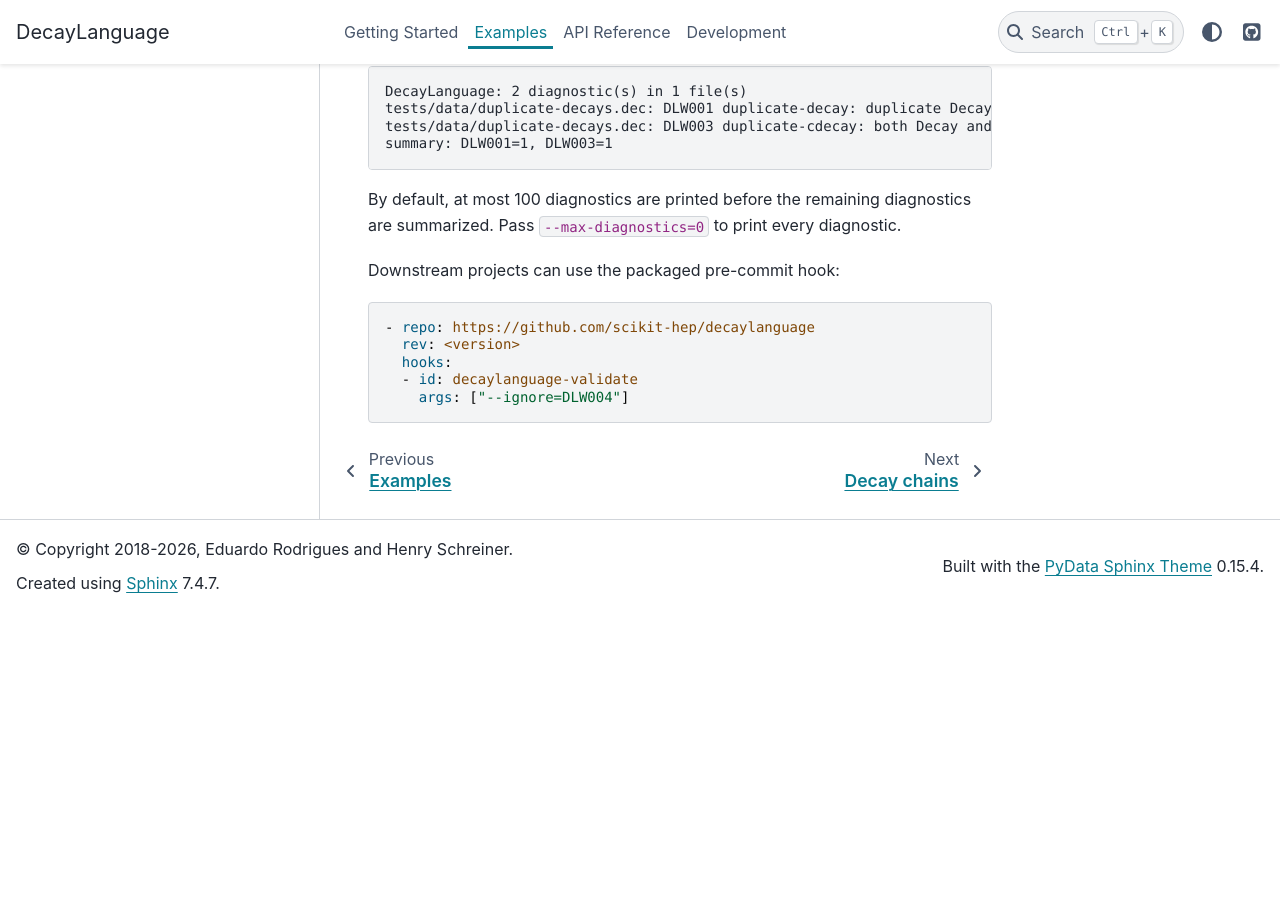
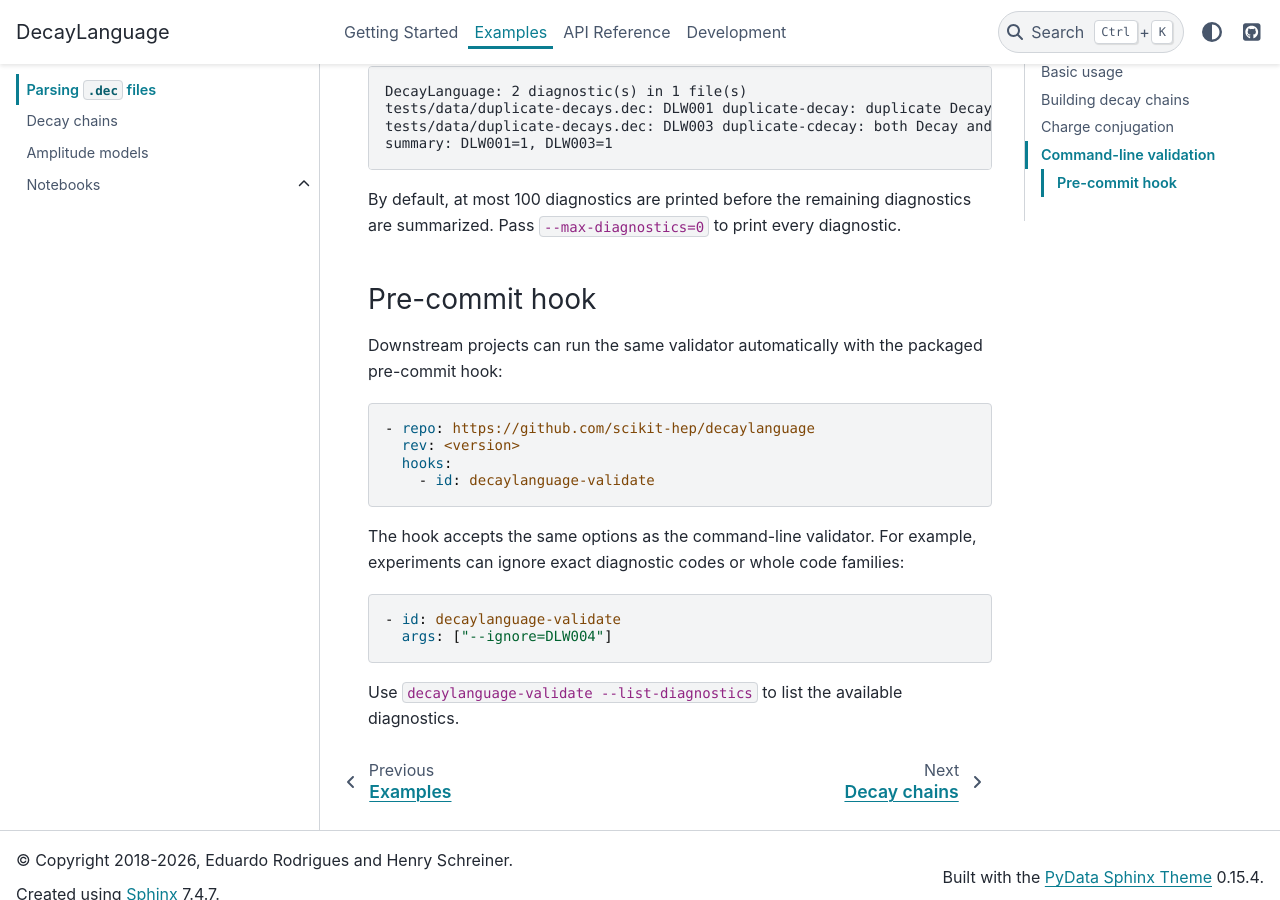
Before and after one commit to scikit-hep/decaylanguage, a Sphinx documentation site: the page built from docs/examples/decfile_parsing.rst, in a window 1280 px wide and 900 px high, scrolled down 2366 px. Built offline with Sphinx 7.4.7 and the PyData theme 0.15.4, drawn with Linux system fonts in a browser that asks for light colours; pages that are not in the unit, such as notebooks, are missing from menus; before the commit the page ends 2979 px from its top, so only the background shows below that.

Commit message:
Document validator pre-commit hook section

```diff
--- a/docs/examples/decfile_parsing.rst
+++ b/docs/examples/decfile_parsing.rst
@@ -124,12 +124,26 @@ Parser warnings are reported more compactly:
 By default, at most 100 diagnostics are printed before the remaining diagnostics
 are summarized. Pass ``--max-diagnostics=0`` to print every diagnostic.
 
-Downstream projects can use the packaged pre-commit hook:
+Pre-commit hook
+^^^^^^^^^^^^^^^
+
+Downstream projects can run the same validator automatically with the packaged
+pre-commit hook:
 
 .. code-block:: yaml
 
    - repo: https://github.com/scikit-hep/decaylanguage
      rev: <version>
      hooks:
-     - id: decaylanguage-validate
-       args: ["--ignore=DLW004"]
+       - id: decaylanguage-validate
+
+The hook accepts the same options as the command-line validator. For example,
+experiments can ignore exact diagnostic codes or whole code families:
+
+.. code-block:: yaml
+
+   - id: decaylanguage-validate
+     args: ["--ignore=DLW004"]
+
+Use ``decaylanguage-validate --list-diagnostics`` to list the available
+diagnostics.
```
